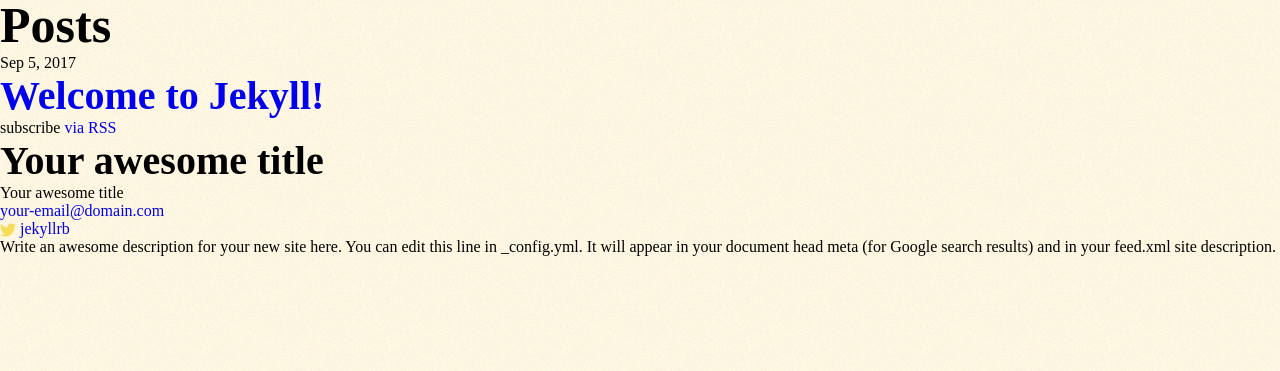
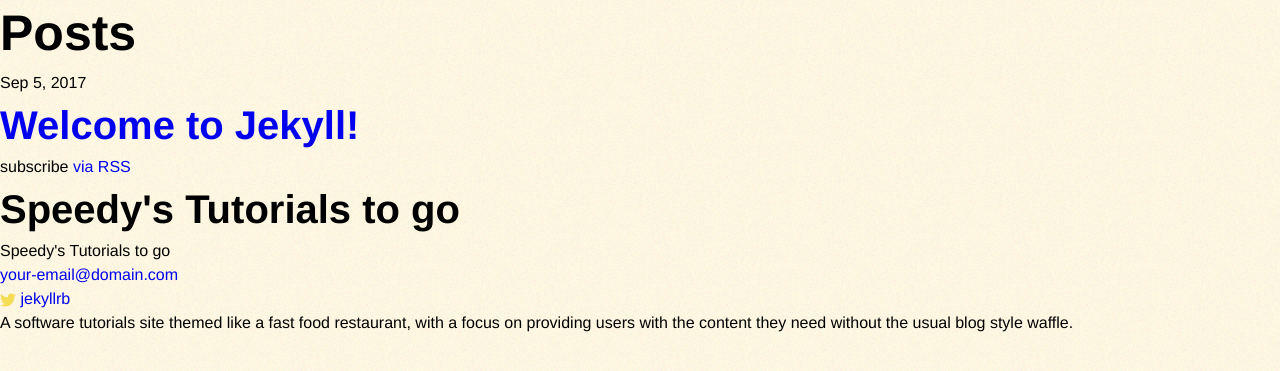
Before and after one commit to danmorrisonNZ/speedyTuts, a Jekyll site: the page built from index.html, in a window 1280 px wide, cut to the strip 104-475 px from the top of the page. Built offline with Jekyll 4.4.1, drawn with Linux system fonts in a browser that asks for light colours.

Commit message:
correct errors in base body styling, add semi-real data to onfig file

```diff
--- a/_config.yml
+++ b/_config.yml
@@ -6,12 +6,11 @@
 # 'jekyll serve'. If you change this file, please restart the server process.
 
 # Site settings
-title: Your awesome title
+title: Speedy's Tutorials to go
 email: your-email@domain.com
 description: > # this means to ignore newlines until "baseurl:"
-  Write an awesome description for your new site here. You can edit this
-  line in _config.yml. It will appear in your document head meta (for
-  Google search results) and in your feed.xml site description.
+  A software tutorials site themed like a fast food restaurant,
+  with a focus on providing users with the content they need without the usual blog style waffle.
 baseurl: "" # the subpath of your site, e.g. /blog
 url: "http://yourdomain.com" # the base hostname & protocol for your site
 twitter_username: jekyllrb
--- a/_sass/_base.scss
+++ b/_sass/_base.scss
@@ -49,7 +49,8 @@
 }
 
 body {
-    font: $base-line-height $base-font-family;
+    font-family: $base-font-family;
+    line-height: $base-line-height ;
     background-color: $background-color;
     background-image: $background-texture;
     background-repeat: $background-pattern-setting;
```
